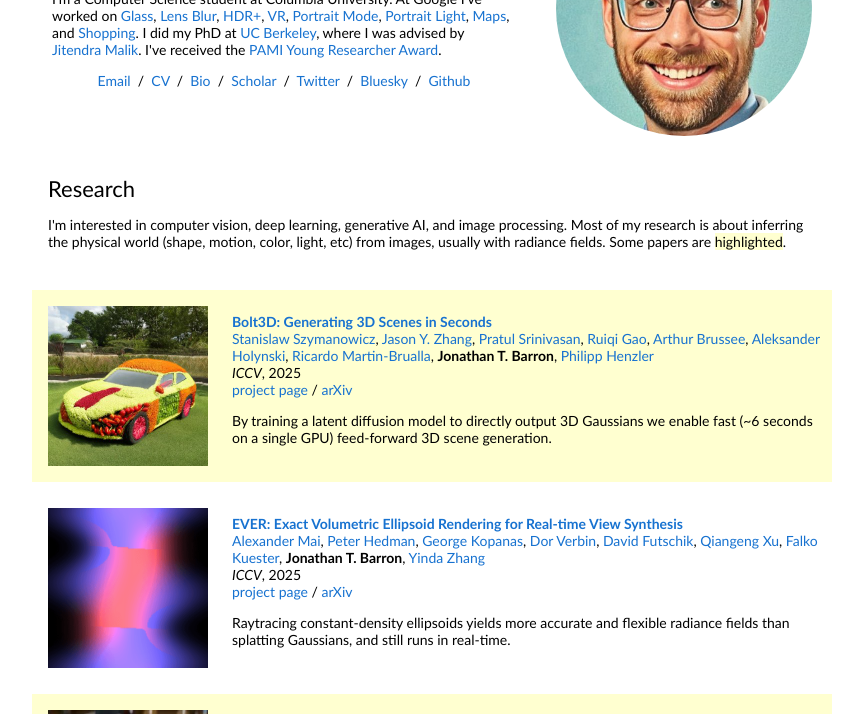
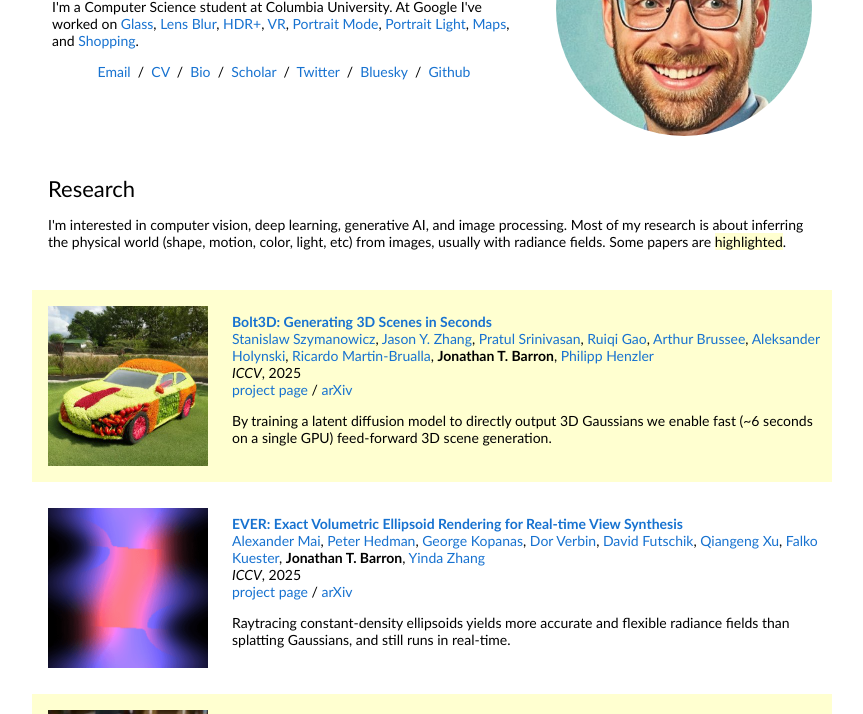
Before and after one commit to AlenaResiko/AlenaResiko.github.io, a plain HTML site: page index.html in a window 1280 px wide. Shown: the part 148-862 px from the top of the page, without its empty margins (208-1071 px from the left). Drawn offline with Linux system fonts and the light colour scheme.

Commit message:
change index

```diff
--- a/index.html
+++ b/index.html
@@ -25,8 +25,6 @@
                 <p>
 		I'm a Computer Science student at Columbia University.
 		At Google I've worked on <a href="https://www.google.com/glass/start/">Glass</a>,  <a href="https://ai.googleblog.com/2014/04/lens-blur-in-new-google-camera-app.html">Lens Blur</a>, <a href="https://ai.googleblog.com/2014/10/hdr-low-light-and-high-dynamic-range.html">HDR+</a>, <a href="https://blog.google/products/google-ar-vr/introducing-next-generation-jump/">VR</a>, <a href="https://ai.googleblog.com/2017/10/portrait-mode-on-pixel-2-and-pixel-2-xl.html">Portrait Mode</a>, <a href="https://ai.googleblog.com/2020/12/portrait-light-enhancing-portrait.html">Portrait Light</a>, <a href="https://blog.google/products/maps/three-maps-updates-io-2022/">Maps</a>, and <a href="https://research.google/blog/bringing-3d-shoppable-products-online-with-generative-ai/">Shopping</a>.
-		I did my PhD at <a href="http://www.eecs.berkeley.edu/">UC Berkeley</a>, where I was advised by <a href="http://www.cs.berkeley.edu/~malik/">Jitendra Malik</a>.
-		I've received the <a href="https://www.thecvf.com/?page_id=413#YRA">PAMI Young Researcher Award</a>.
                 </p>
                 <p style="text-align:center">
                   <a href="mailto:alenachan121@gmail.com">Email</a> &nbsp;/&nbsp;
```
